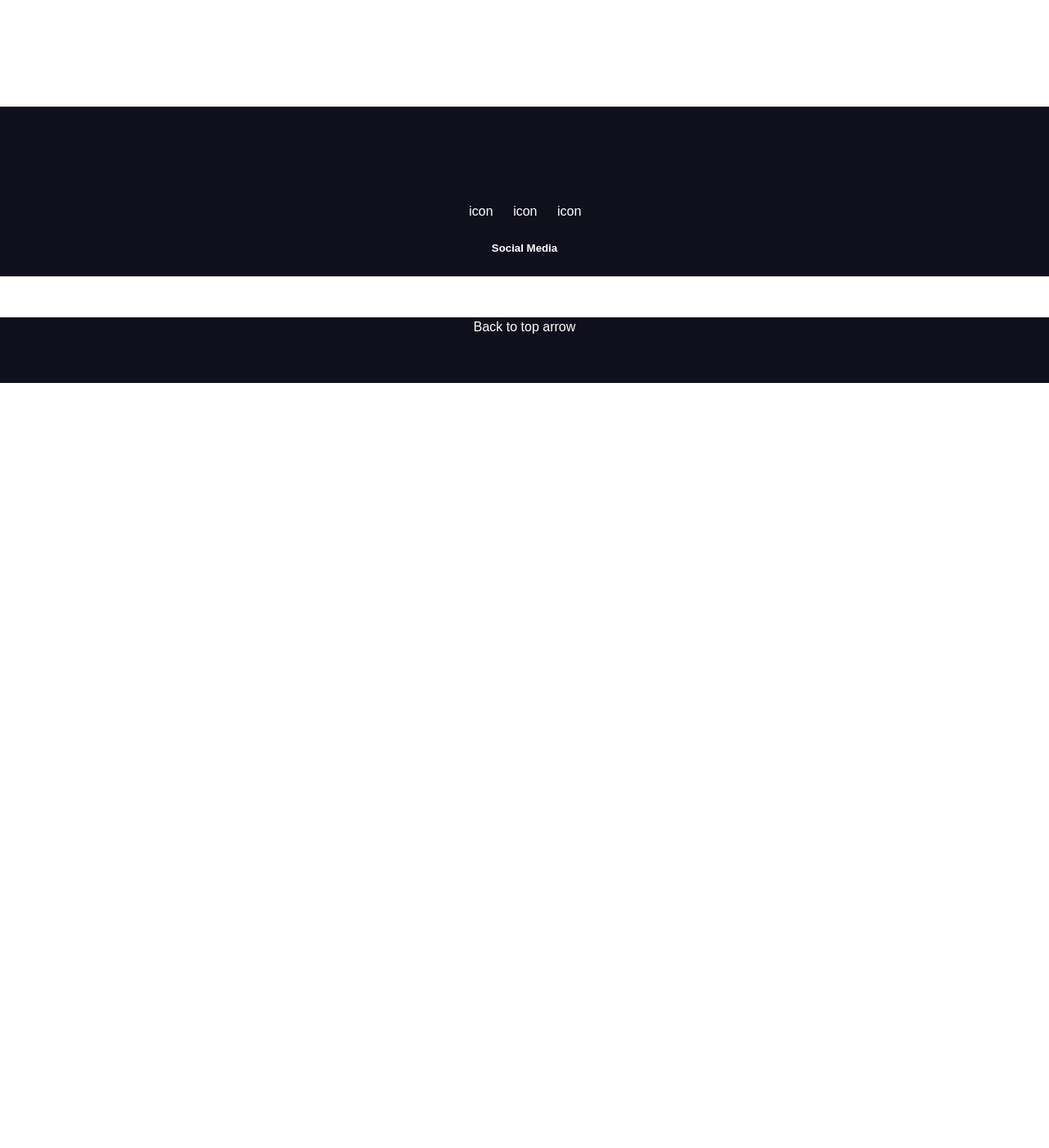
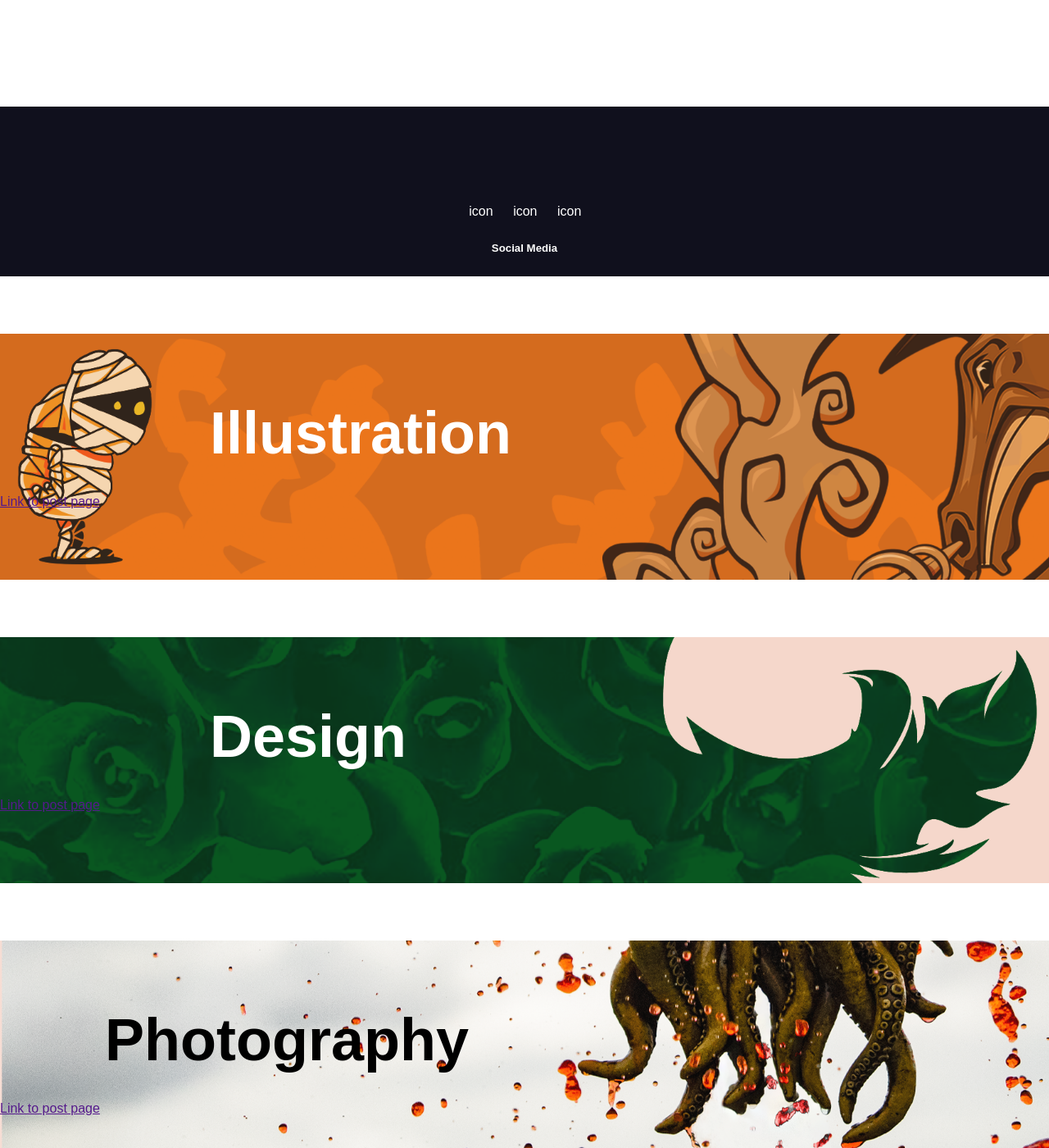
Before and after one commit to SteveReaume/SteveReaume, a Jekyll site: the page built from index.html, in a window 1280 px wide and 1400 px high, scrolled down 570 px. Shown: the whole window at 82% size. Built offline with Jekyll 4.4.1, drawn with Linux system fonts in a browser that asks for light colours; before the commit the page ends 1037 px from its top, so only the background shows below that.

Commit message:
Update default.html

```diff
--- a/_layouts/default.html
+++ b/_layouts/default.html
@@ -23,6 +23,9 @@
         You can call them into any page you want, as long as you are using the below format.
     -->
     {% include nav.html %}
+    {% if page.title == "home page" %}
+        {% include home.html %}
+    {% endif %}
     {{ content }}
     {% include footer.html %}
 
```
